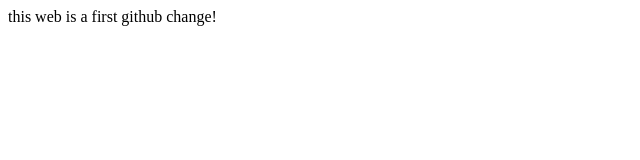
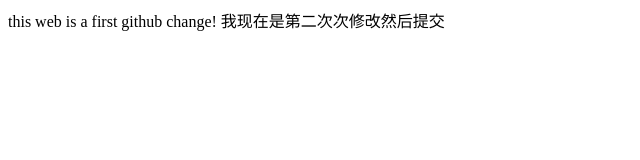
Before and after one commit to toytoo/gitdesk-pro, a plain HTML site: page index.html in a window 1280 px wide. Shown: the whole page, without its empty margins (0-640 px from the left). Drawn offline with Linux system fonts and the light colour scheme.

Commit message:
修改index
进行了index的第二次修改

```diff
--- a/index.html
+++ b/index.html
@@ -5,5 +5,6 @@
     </head>
     <body>
     this web is a first github change!
+    我现在是第二次次修改然后提交
     </body>
 </html>
```
